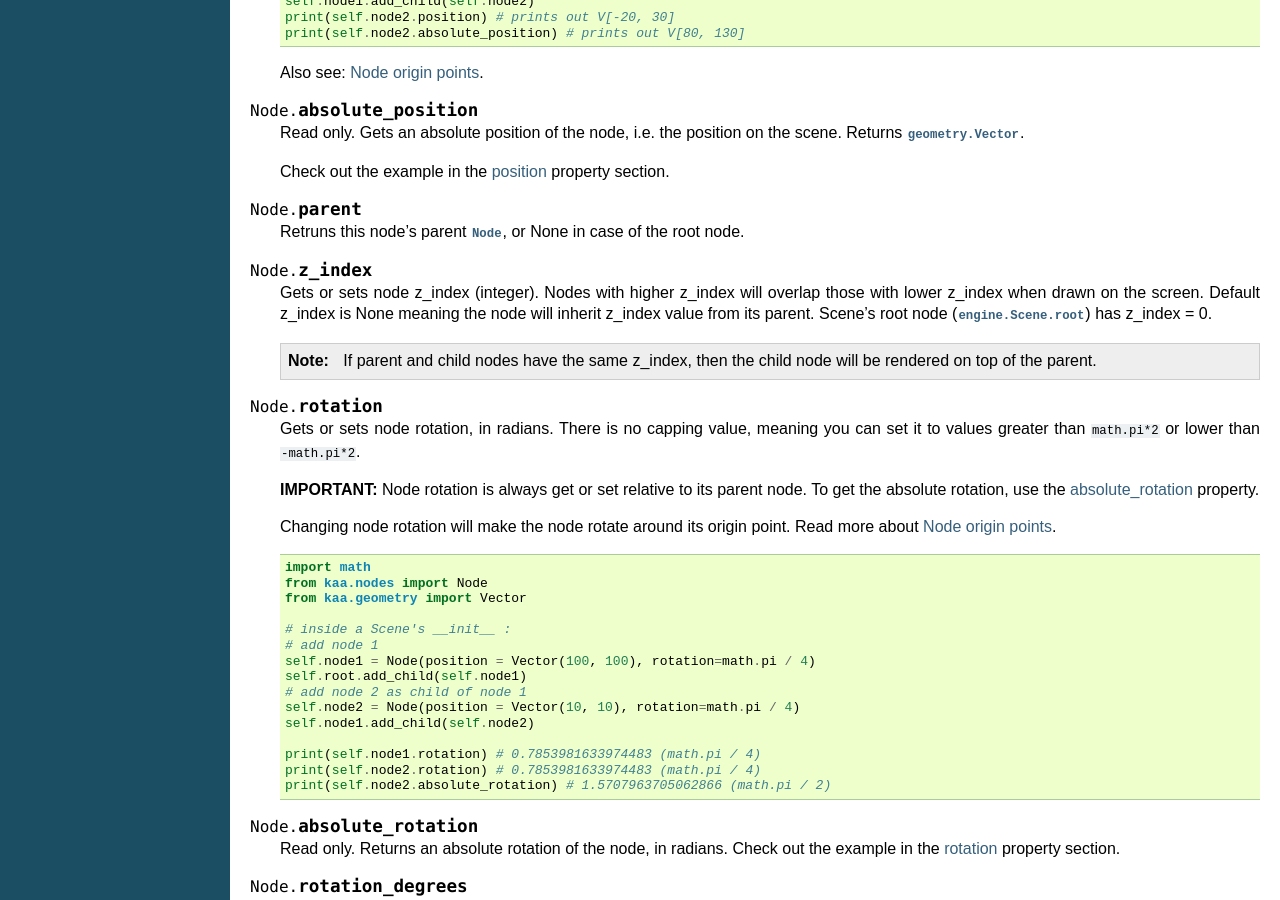
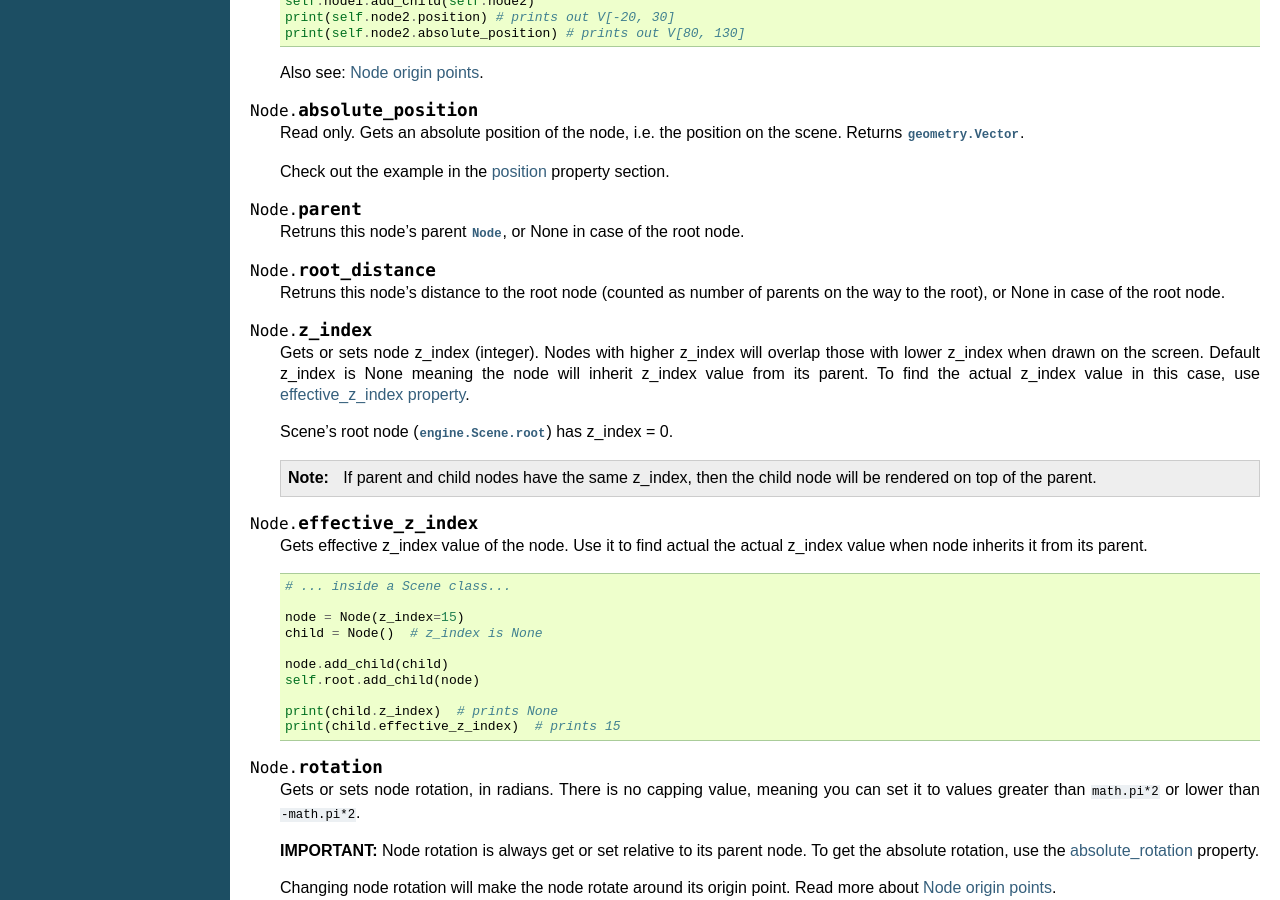
Before and after one commit to kaaengine/kaa, a Sphinx documentation site: the page built from docs/reference/nodes.rst, in a window 1280 px wide and 900 px high, scrolled down 1424 px. Built offline with Sphinx 7.4.7, drawn with Linux system fonts in a browser that asks for light colours; some of the changed text lies outside the part shown.

Commit message:
fix: updated documentation to 0.11

```diff
--- a/docs/reference/index.rst
+++ b/docs/reference/index.rst
@@ -46,6 +47,8 @@ All kaa imports cheat sheet
 
     from kaa.renderer import Renderer
 
+    from kaa.statistics import get_global_statistics_manager, StatisticsManager, StatisticAnalysis
+
     from kaa.sprites import Sprite, split_spritesheet
 
     from kaa.timers import Timer
--- a/docs/reference/nodes.rst
+++ b/docs/reference/nodes.rst
@@ -103,16 +103,44 @@ Instance Properties:
 
     Retruns this node's parent :class:`Node`, or None in case of the root node.
 
+.. _Node.root_distance:
+.. attribute:: Node.root_distance
+
+    Retruns this node's distance to the root node (counted as number of parents on the way to the root), or None in
+    case of the root node.
+
 .. _Node.z_index:
 .. attribute:: Node.z_index
 
     Gets or sets node z_index (integer). Nodes with higher z_index will overlap those with lower z_index when drawn
-    on the screen. Default z_index is None meaning the node will inherit z_index value from its parent. Scene's
-    root node (:attr:`engine.Scene.root`) has z_index = 0.
+    on the screen. Default z_index is None meaning the node will inherit z_index value from its parent. To find the
+    actual z_index value in this case, use :ref:`effective_z_index property <Node.effective_z_index>`.
+
+    Scene's root node (:attr:`engine.Scene.root`) has z_index = 0.
 
     .. note::
 
         If parent and child nodes have the same z_index, then the child node will be rendered on top of the parent.
+
+.. _Node.effective_z_index:
+.. attribute:: Node.effective_z_index
+
+    Gets effective z_index value of the node. Use it to find actual the actual z_index value when node inherits
+    it from its parent.
+
+    .. code-block:: python
+
+        # ... inside a Scene class...
+
+        node = Node(z_index=15)
+        child = Node()  # z_index is None
+
+        node.add_child(child)
+        self.root.add_child(node)
+
+        print(child.z_index)  # prints None
+        print(child.effective_z_index)  # prints 15
+
 
 .. _Node.rotation:
 .. attribute:: Node.rotation
@@ -387,9 +415,12 @@ Instance Properties:
 .. attribute:: Node.views
 
     Gets or sets indexes of views (as a set object) in which this node shall be rendered. Each scene can have a maximum
-    of 32 views (indexed -16 to 15). Default value is None meaning the node will inherit the view from its parent. Note that the
-    :ref:`root node of the scene <Scene.root>` has a view set to {0} (a set with just one element: zero) by default, so all
-    nodes added to root (and their children) will have a views value set to {0}. Read more about views in :class:`engine.View` reference.
+    of 32 views (indexed -16 to 15). Default value is None meaning the node will inherit the view from its parent, and
+    to find the actual :code:`views` value use :ref:`effective_views <Node.effective_views>` property.
+
+    Note that the :ref:`root node of the scene <Scene.root>` has a view set to {0} (a set with just one element: zero)
+    by default, so all nodes added to root (and their children) will have a views value set to {0}. Read more about
+    views in :class:`engine.View` reference.
 
     .. code-block:: python
 
@@ -402,6 +433,26 @@ Instance Properties:
         node = Node(views={13})  # node will be rendered in view 13
         child = Node()
         node.add_child(child)  # the child will also be rendered in view 13
+
+.. _Node.effective_views:
+.. attribute:: Node.effective_views
+
+    Gets effective views value of the node. Use it to find the actual views value when node inherits
+    it from its parent.
+
+    .. code-block:: python
+
+        # ... inside a Scene class...
+
+        node = Node(views={1, 3})
+        child = Node()  # views is None
+
+        node.add_child(child)
+        self.root.add_child(node)
+
+        print(child.views)  # prints None
+        print(child.effective_views)  # prints {1, 3}
+
 
 .. _Node.indexable:
 .. attribute:: Node.indexable
```
Also changed, not shown: other parts of docs/reference/index.rst (+1 -0 lines), docs/reference/input.rst (+8 -0 lines), docs/reference/statistics.rst (+90 -0 lines).
